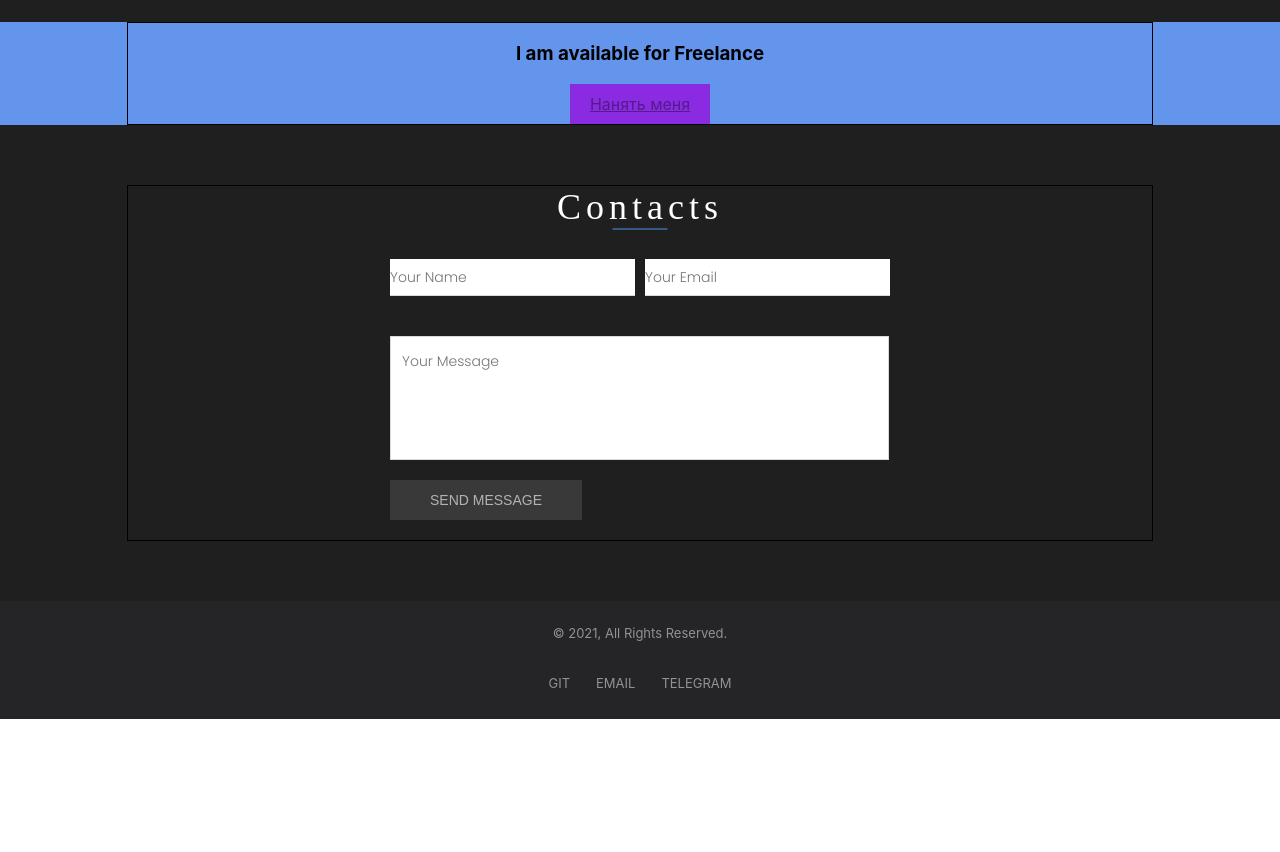
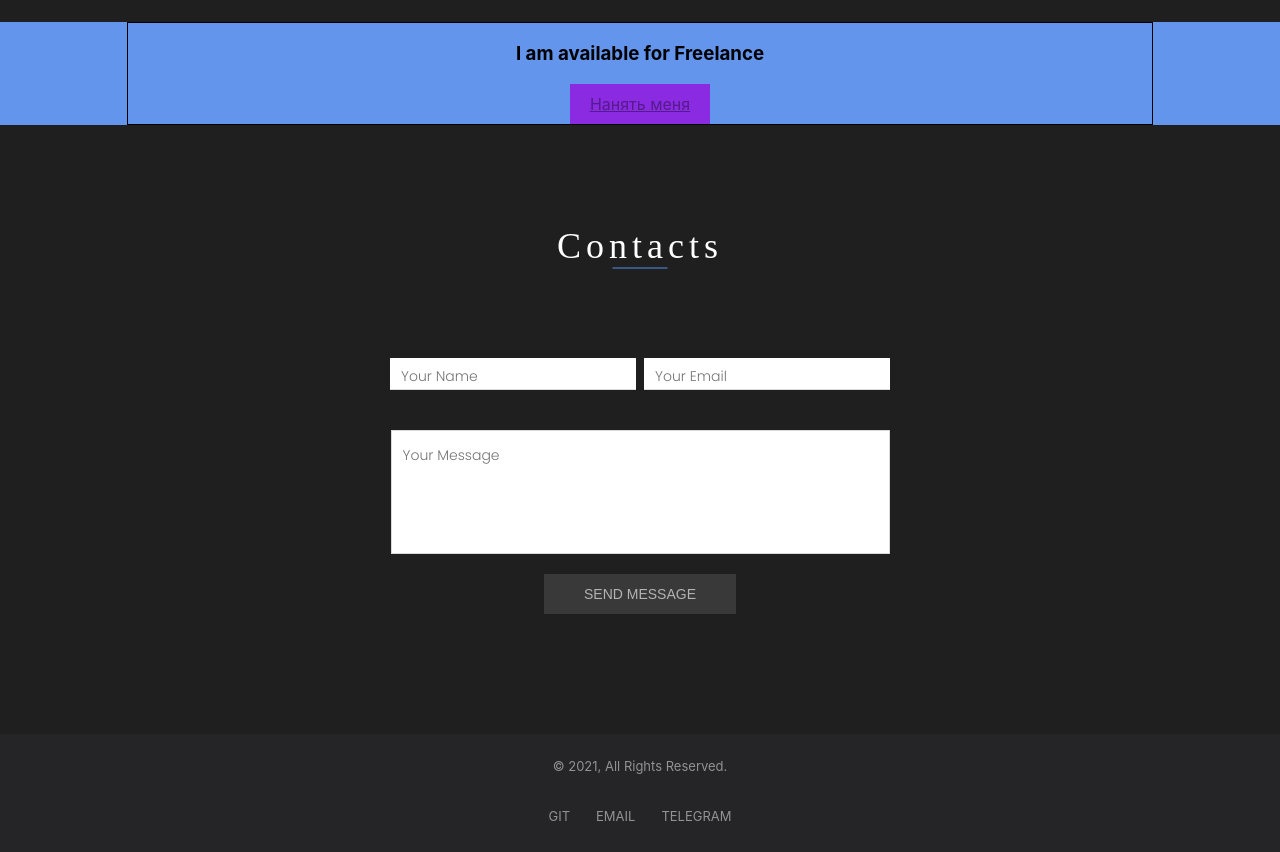
Before and after one commit to marmon179/portfolio, a React (Create React App) app: page / in a window 1280 px wide. Shown: the part 1720-2572 px from the top of the page. Before the commit the page ends 2439 px from the top, so only its background shows below. Built offline with nearby package versions, Linux system fonts and the light colour scheme.

Commit message:
2 Contacts

```diff
--- a/src/contacts/Contacts.js
+++ b/src/contacts/Contacts.js
@@ -1,15 +1,16 @@
 import React from 'react';
 import style from './Contacts.module.scss'
-import styleContainer from '../common/style/Container.module.css';
 import {Title} from '../common/components/title/Title';
 import {Form} from './Form/Form';
 
 export function Contacts() {
     return (
         <div className={style.contactsBlock}>
-            <div className={`${style.contactsContainer} ${styleContainer.container}`}>
+            <div className={style.contactsContainer}>
                 <Title text={'Contacts'}/>
-                <Form/>
+                <div className={style.formAnData}>
+                    <Form/>
+                </div>
             </div>
 
         </div>
--- a/src/contacts/Contacts.module.scss
+++ b/src/contacts/Contacts.module.scss
@@ -1,42 +1,25 @@
 @import "./src/common/style/sass/variable";
+@import "./src/common/style/sass/mixins";
 
 .contactsBlock {
-  position: relative;
-  height: auto;
-  padding: 60px 0;
+  padding: 100px 20px;
   background-color: $bqColor;
 
   .contactsContainer {
     flex-direction: column;
     justify-content: flex-start;
+    @include container();
 
-    .contactForm {
+    .formAnData {
+      margin-top: 60px;
       width: 100%;
-      box-sizing: border-box;
       display: flex;
-      flex-direction: column;
       align-items: center;
+      justify-content: center;
+      flex-wrap: wrap;
+    }
 
-      input, textarea {
-        width: 70%;
-        margin-bottom: 1rem;
-        padding: 10px 0 10px 15px;
-        background: #252527 ;
-        border: 1px solid #4a4a4a;
-        font-size: 12px;
-        border-radius: 0;
-
-      }
-
-      .submitBtn {
-        padding: 10px 20px;
-        background-color: blueviolet;
-
-      }
-
-      @media screen and (min-width: 450px) {
-        width: 50%;
-      }
-    }
+    //@media screen and (min-width: 450px) {
+    //  width: 50%;
   }
 }
--- a/src/contacts/Form/Form.module.scss
+++ b/src/contacts/Form/Form.module.scss
@@ -5,7 +5,7 @@
   display: flex;
   flex-direction: column;
   width: 500px;
-  align-items: flex-start;
+  align-items: center;
   margin-bottom: 20px;
 
   .inputBlock {
@@ -20,11 +20,11 @@
       font-weight: 300;
       line-height: 26px;
       letter-spacing: normal;
+      font-family: 'Poppins', sans-serif;
       border: none;
       border-bottom: 1px solid $colorForBorderInForm;
-      padding: 5px 0;
-      font-family: 'Poppins', sans-serif;
-      width: 49%;
+      padding: 5px 0 0 11px;
+      width: 47%;
     }
 
     &:active, :hover, :focus {
```
